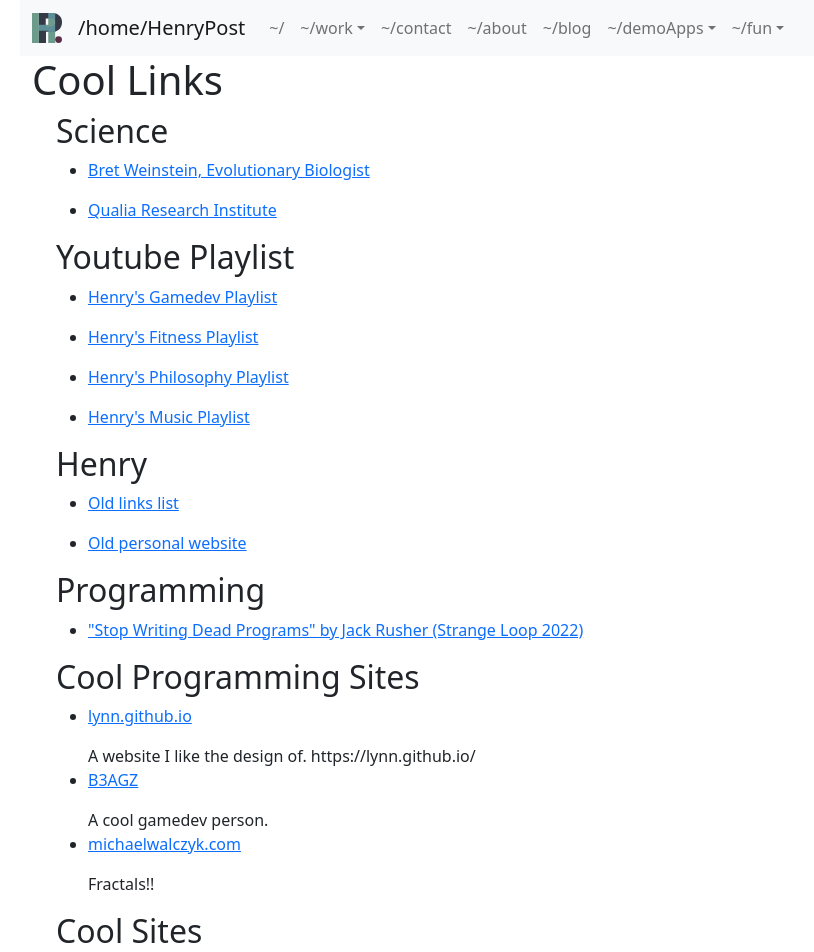
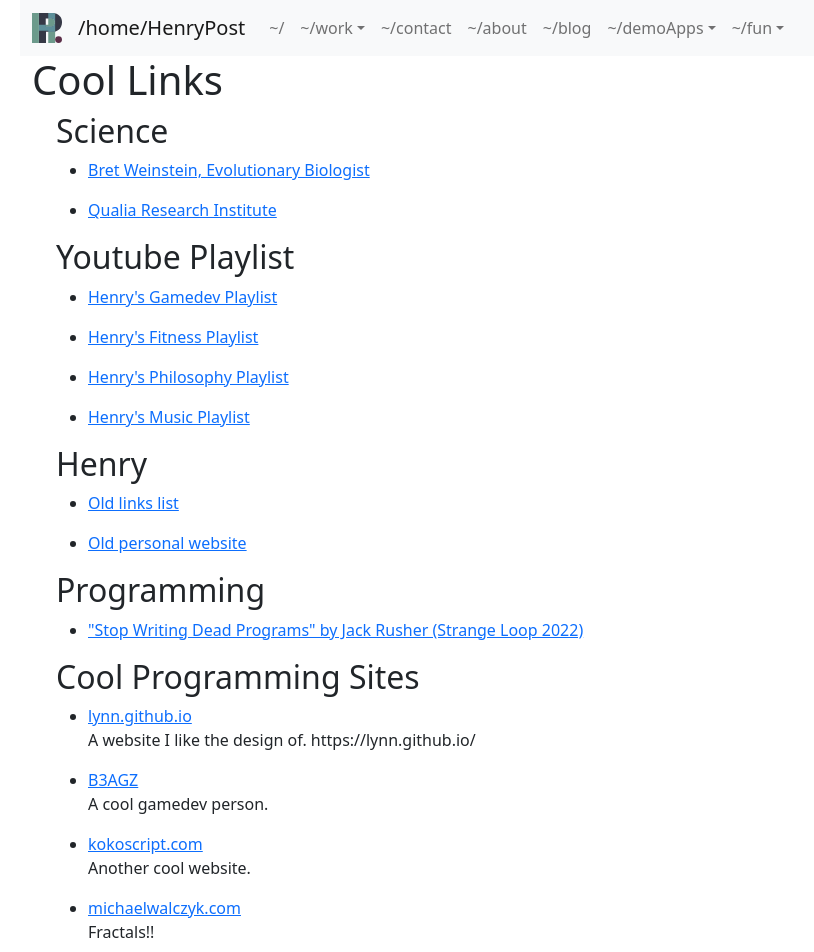
Before and after one commit to meltingscales/henrypost.net, a React (Create React App) app: page /fun/cool-links in a window 1280 px wide. Shown: the top 952 px of the page, without its empty margins (62-876 px from the left). Built offline with nearby package versions, Linux system fonts and the light colour scheme.

Commit message:
fix spacing

```diff
--- a/src/model/MLinkData.tsx
+++ b/src/model/MLinkData.tsx
@@ -28,15 +28,18 @@ export class MLinkDatum extends DataBoundClass<TLinkDatum> {
     static render_link_datum = (link_datum: TLinkDatum) => {
 
         var eltComment = null
-        if(link_datum.comment){
+        if (link_datum.comment) {
             eltComment = <span>{link_datum.comment}</span>
         }
 
         return (
             <>
                 <div>
-                    <p><a href={link_datum.url}>{link_datum.text}</a></p>
-                    {eltComment}
+                    <p>
+                        <a href={link_datum.url}>{link_datum.text}</a>
+                        <br/>
+                        {eltComment}
+                    </p>
                 </div>
             </>
         )
--- a/src/pages/fun/PageCoolLinks.tsx
+++ b/src/pages/fun/PageCoolLinks.tsx
@@ -58,6 +58,12 @@ const LINK_DATA: TLinkDatum[] = [
         url: "https://b3agz.com/",
         category: "Cool Programming Sites",
         comment: "A cool gamedev person.",
+    },
+    {
+        text: "kokoscript.com",
+        url: 'https://kokoscript.com/',
+        category: 'Cool Programming Sites',
+        comment: "Another cool website."
     },
     {
         text: "michaelwalczyk.com",
```
